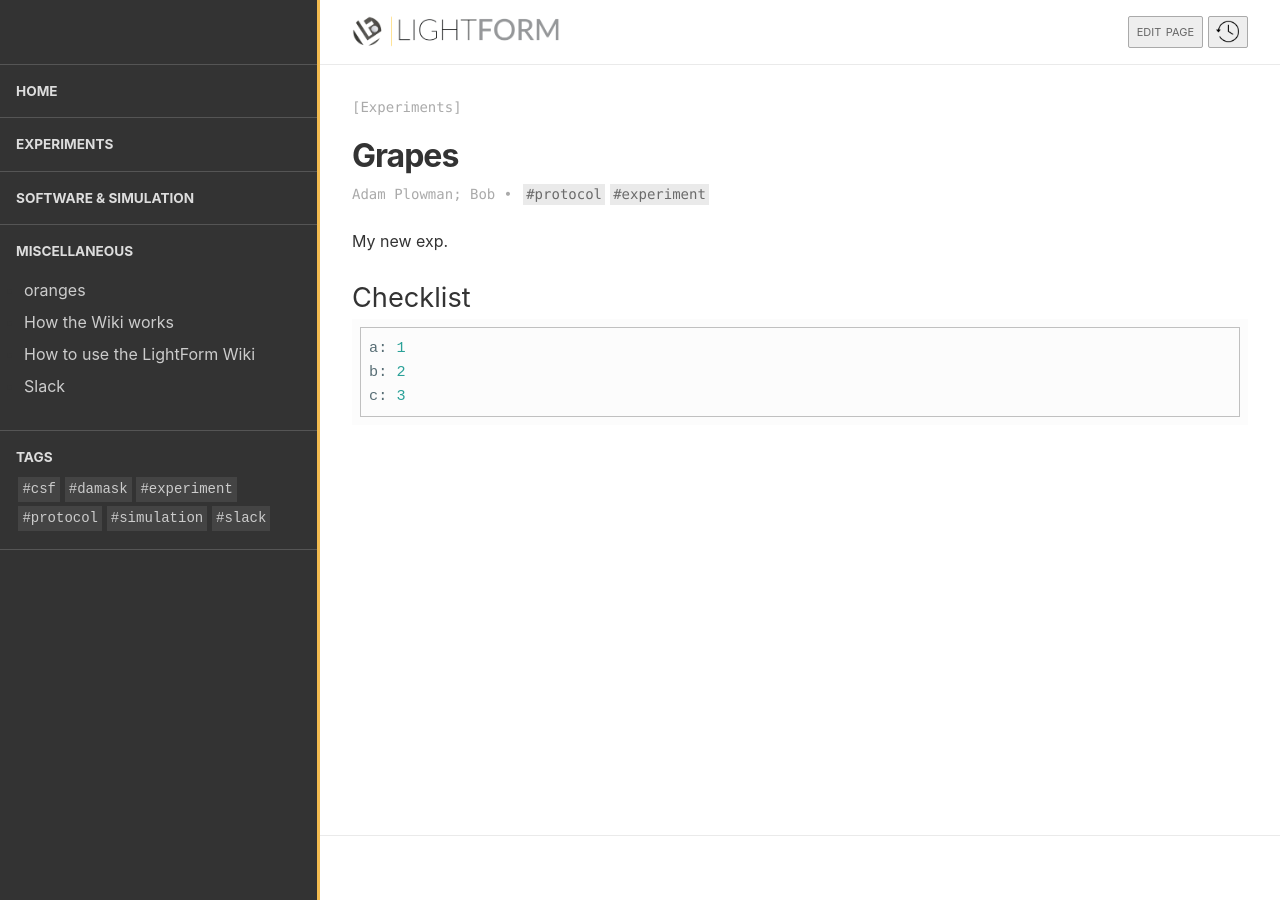
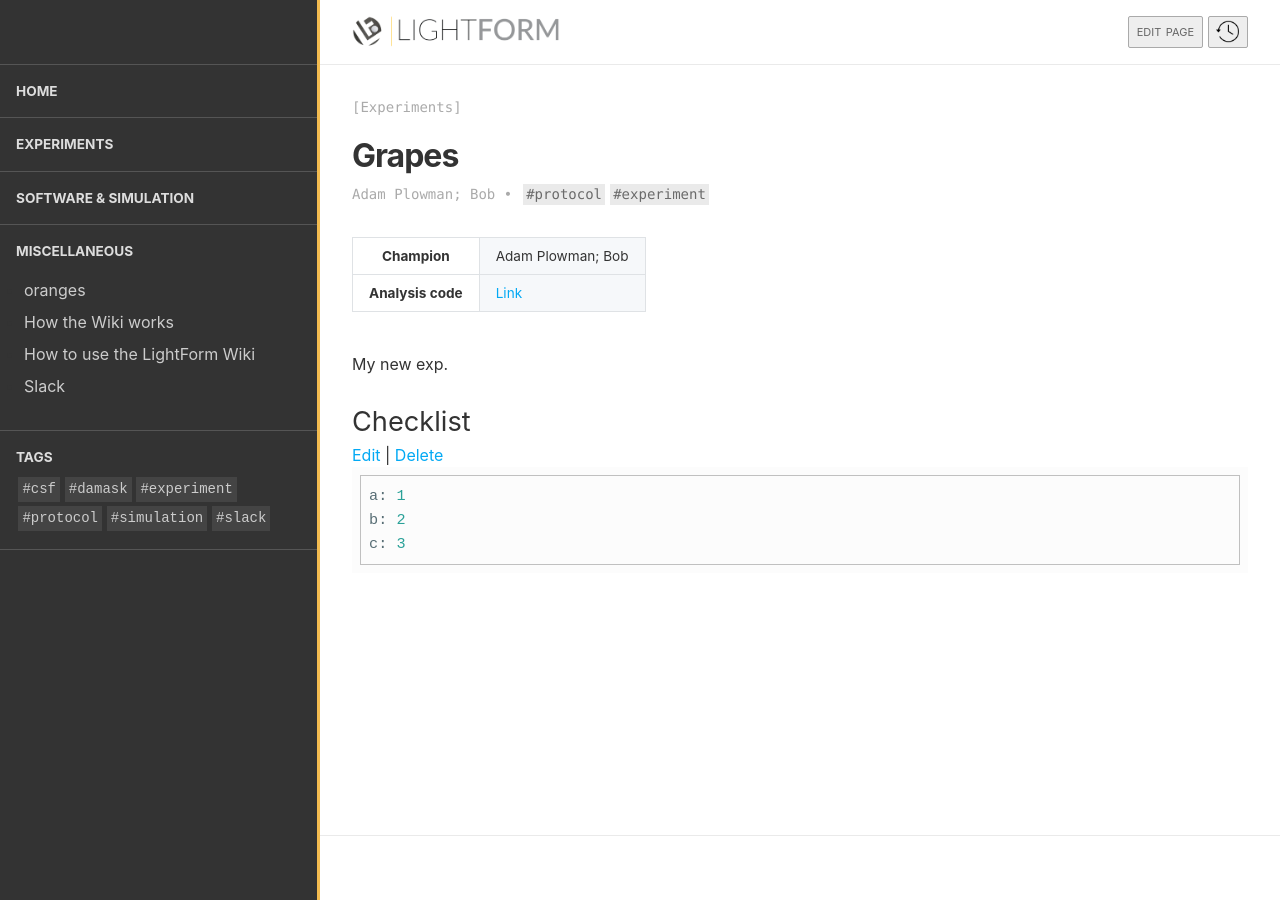
Before and after one commit to test-aplowman/test-aplowman.github.io, a Jekyll site: the page built from collections/_experiments/2019-04-03-grapes.md, in a window 1280 px wide. Built offline with Jekyll 4.4.1, drawn with Linux system fonts in a browser that asks for light colours.

Commit message:
more checklist

```diff
--- /dev/null
+++ b/_includes/prose_checklist_urls.html
@@ -0,0 +1,5 @@
+{% assign site_url_split = site.url | split: "https://" %}
+{% assign prose_url = "https://prose.io/#" | append: site.github_user_or_organisation | append: "/" | append: site_url_split[1] %}
+{% assign prose_cl_new_url = prose_url | append: "/new/master/_includes/checklists/" %}
+{% assign prose_cl_edit_url = prose_url | append: "/edit/master/_includes/checklists/" %}
+{% assign prose_cl_dir_url = prose_url | append: "/tree/master/_includes/checklists" %}
--- a/_layouts/experiment.md
+++ b/_layouts/experiment.md
@@ -1,16 +1,32 @@
 ---
 layout: post
 ---
+<br/>
+<table class="vertical-header smaller">
+  <tr>
+      <th>Champion</th>
+      <td>{{ page.author }}</td>
+  </tr>
+  <tr>
+      <th>Analysis code</th>
+      <td><a href="{{ page.analysis_code }}">Link</a></td>
+  </tr>
+</table>
+<br/>
 
 {{ content }}
 
 {% include get_checklists.html %}
+{% include prose_checklist_urls.html %}
 
 {% assign checklist_name = page.title | replace: " ", "-" -%}
 
 {% for cl in checklists -%}
 {% if cl == checklist_name -%}
   {{ "## Checklist" | markdownify }}
+  {% assign exp_title_nospace = page.title | replace: " ", "-" -%}
+  {% assign cl_edit_url = prose_cl_edit_url | append: exp_title_nospace | append: ".yml" -%}
+  <a href="{{cl_edit_url}}">Edit</a> | <a href="{{ prose_cl_dir_url }}">Delete</a>
   {% capture my_include %}{% include checklist.md checklist=checklist_name %}{% endcapture %}
   {{ my_include | markdownify }}
 {% endif -%}
--- a/_sass/layout.scss
+++ b/_sass/layout.scss
@@ -360,7 +360,6 @@ a.add-exp-button:hover, a.edit-page-button:hover, a.page-history-button:hover {
     background-color: #ddd;
 }
 
-
 @media only screen and (min-width: 30rem) {
 
     .sidebar-wrap {
--- a/_sass/styles.scss
+++ b/_sass/styles.scss
@@ -99,6 +99,15 @@ h1, h2, h3, h4, h5, h6 {
 
 h1, h2 {
     font-size: 1.7em;
+    // text-decoration: underline;
+    // text-decoration-color: silver;
+    // display: inline-block;
+    // border-bottom: 1px solid silver;
+}
+h1.post-title {
+    text-decoration: none;
+    display: block;
+    border: none;
 }
 
 h3 {
@@ -171,3 +180,15 @@ table tr:nth-child(2n) {
 .article-content em + table {
     text-align: center;
 }
+
+table.smaller {
+    font-size: 85%;
+}
+
+table.vertical-header tr:nth-child(2n) {
+    background-color: initial;
+}
+
+table.vertical-header td:nth-child(2n) {
+    background-color: #f6f8fa;
+}
```
Also changed, not shown: collections/_experiments/index.md (+1 -6 lines).
